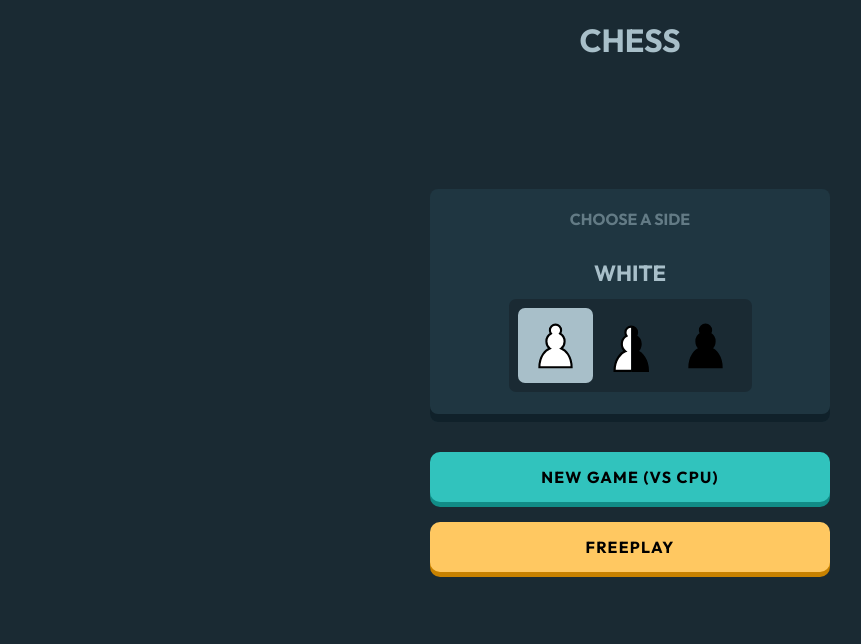
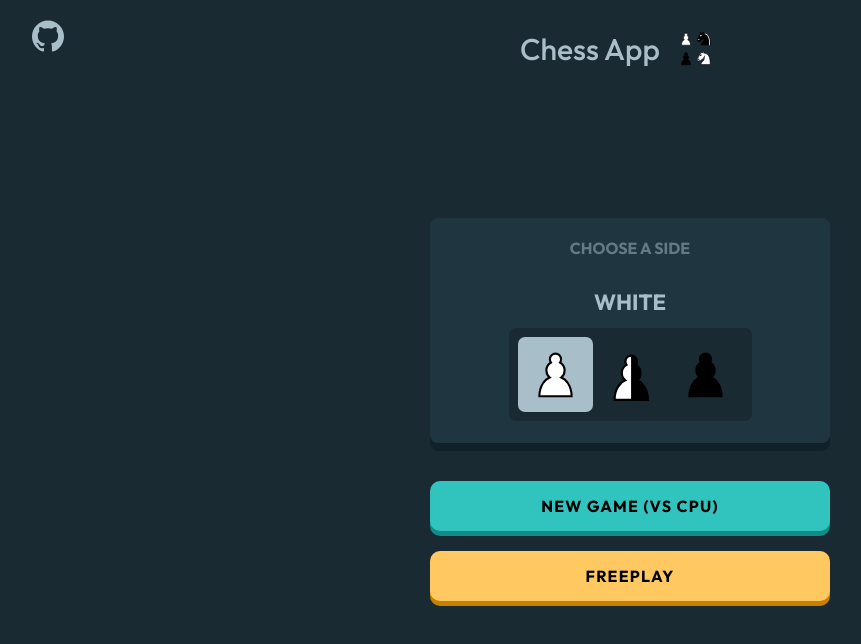
Before and after one commit to LukaKobaidze/chess, a React (Create React App) app: page / in a window 1280 px wide. Shown: the top 644 px of the page, without its empty margins (10-871 px from the left). Built offline with nearby package versions, Linux system fonts and the light colour scheme.

Commit message:
code refactor

```diff
--- a/src/assets/images/index.ts
+++ b/src/assets/images/index.ts
@@ -3,6 +3,7 @@ export { ReactComponent as IconArrowRight } from './arrow_right.svg';
 export { ReactComponent as IconArrowLeft } from './arrow_left.svg';
 export { ReactComponent as IconClose } from './close.svg';
 export { ReactComponent as IconFlag } from './flag.svg';
+export { ReactComponent as IconGithub } from './github.svg';
 export { ReactComponent as IconKeyboardArrowDown } from './keyboard_arrow_down.svg';
 export { ReactComponent as IconMuted } from './muted.svg';
 export { ReactComponent as IconSkipBeginning } from './skip_beginning.svg';
--- a/src/components/Chess/Arrows.tsx
+++ b/src/components/Chess/Arrows.tsx
@@ -54,7 +54,7 @@ export default function Arrows(props: Props) {
       ctx.lineTo(toX, toY);
       ctx.lineCap = 'round';
       ctx.strokeStyle = colorLine;
-      ctx.lineWidth = 10;
+      ctx.lineWidth = boardSize / 73;
       ctx.stroke();
 
       // starting a new path from the head of the arrow to one of the sides of the point
@@ -82,7 +82,7 @@ export default function Arrows(props: Props) {
 
       // draws the paths created above
       ctx.strokeStyle = colorHead;
-      ctx.lineWidth = 12;
+      ctx.lineWidth = boardSize / 60.75;
       ctx.stroke();
       ctx.fillStyle = colorHead;
       ctx.fill();
--- /dev/null
+++ b/src/components/Logo.tsx
@@ -0,0 +1,23 @@
+import { ReactComponent as PawnWhite } from 'assets/images/piece/cburnett/wP.svg';
+import { ReactComponent as PawnBlack } from 'assets/images/piece/cburnett/bP.svg';
+import { ReactComponent as KnightWhite } from 'assets/images/piece/cburnett/wN.svg';
+import { ReactComponent as KnightBlack } from 'assets/images/piece/cburnett/bN.svg';
+import styles from 'styles/Logo.module.scss';
+
+export default function Logo() {
+  return (
+    <div className={styles.logo}>
+      <h1 className={styles.text}>Chess App</h1>
+      <div className={styles.pieces}>
+        <div>
+          <PawnWhite />
+          <KnightBlack />
+        </div>
+        <div>
+          <PawnBlack />
+          <KnightWhite />
+        </div>
+      </div>
+    </div>
+  );
+}
--- a/src/components/TextPopup.tsx
+++ b/src/components/TextPopup.tsx
@@ -8,6 +8,7 @@ interface Props {
   offset?: number;
   width?: number;
   className?: string;
+  classNamePopup?: string;
   backgroundColor?: string;
   children: React.ReactNode;
 }
@@ -21,6 +22,7 @@ export default function TextPopup(props: Props) {
     offset = 6,
     width = 'auto',
     className,
+    classNamePopup,
     backgroundColor,
     children,
   } = props;
@@ -41,7 +43,9 @@ export default function TextPopup(props: Props) {
         {children}
 
         <div
-          className={`${styles.text} ${styles[`text--${position}`]}`}
+          className={`${styles.text} ${
+            styles[`text--${position}`]
+          } ${classNamePopup}`}
           style={textStyle}
         >
           {text}
--- a/src/components/index.ts
+++ b/src/components/index.ts
@@ -6,3 +6,4 @@ export { default as Modal } from './Modal';
 export { default as Selection } from './Selection';
 export { default as Switch } from './Switch';
 export { default as TextPopup } from './TextPopup';
+export { default as Logo } from './Logo';
--- a/src/pages/Home/index.tsx
+++ b/src/pages/Home/index.tsx
@@ -1,8 +1,10 @@
 import { useContext } from 'react';
 import { Link } from 'react-router-dom';
 import { GlobalContext } from 'context/global.context';
+import { IconGithub } from 'assets/images';
 import { ReactComponent as PawnWhite } from 'assets/images/piece/cburnett/wP.svg';
 import { ReactComponent as PawnBlack } from 'assets/images/piece/cburnett/bP.svg';
+import { Logo, TextPopup } from 'components';
 import styles from 'styles/pages/Home/Home.module.scss';
 
 export default function Home() {
@@ -14,7 +16,25 @@ export default function Home() {
 
   return (
     <div className={styles.container}>
-      <h1 className={styles.heading}>Chess</h1>
+      <TextPopup
+        position="bottom"
+        text="source code"
+        showOnHover
+        className={styles.github}
+        classNamePopup={styles['github__popup']}
+      >
+        <a
+          href="https://github.com/LukaKobaidze/chess"
+          className={styles['github__anchor']}
+          target="_blank"
+          rel="noreferrer"
+        >
+          <IconGithub />
+        </a>
+      </TextPopup>
+      <div className={styles.logo}>
+        <Logo />
+      </div>
       <div className={styles.content}>
         <div className={styles.side} style={sideStyle}>
           <p>Choose a side</p>
--- /dev/null
+++ b/src/styles/Logo.module.scss
@@ -0,0 +1,15 @@
+.logo {
+  display: flex;
+  align-items: center;
+}
+
+.text {
+  font-size: 30px;
+  text-transform: initial;
+  font-weight: 500;
+}
+
+.pieces {
+  margin-left: -10px;
+  transform: scale(0.4);
+}
--- a/src/styles/TextPopup.module.scss
+++ b/src/styles/TextPopup.module.scss
@@ -53,7 +53,7 @@
 .text {
   --pointer-size: 6px;
   --pointer-size-half: calc(var(--pointer-size) / 2);
-  font-size: 12px;
+  font-size: 15px;
   position: absolute;
   opacity: 0;
   background-color: var(--clr-element);
--- a/src/styles/pages/Home/Home.module.scss
+++ b/src/styles/pages/Home/Home.module.scss
@@ -1,5 +1,5 @@
 .container {
-  min-height: 100vh;
+  min-height: 90vh;
   display: flex;
   align-items: center;
   justify-content: center;
@@ -7,8 +7,23 @@
   text-transform: uppercase;
 }
 
-.heading {
-  margin-top: 20px;
+.github {
+  position: absolute;
+  top: 20px;
+  left: 42px;
+
+  &__anchor {
+    color: inherit;
+  }
+
+  &__popup {
+    white-space: nowrap;
+    text-transform: initial;
+    font-size: 15px;
+  }
+}
+
+.logo {
   margin-bottom: auto;
 }
 
@@ -18,7 +33,6 @@
   margin: 0 auto;
   width: 95%;
   max-width: 400px;
-  margin-top: -100px;
   margin-bottom: auto;
 }
 
```
Also changed, not shown: src/assets/images/github.svg (added).
